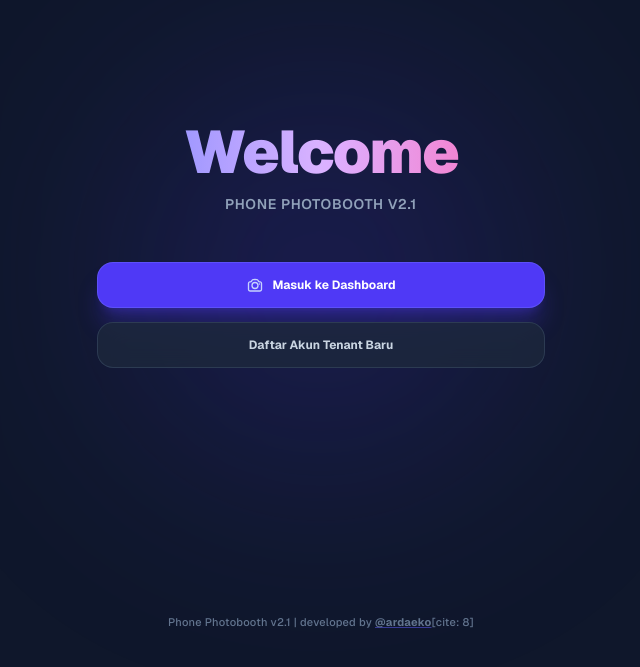
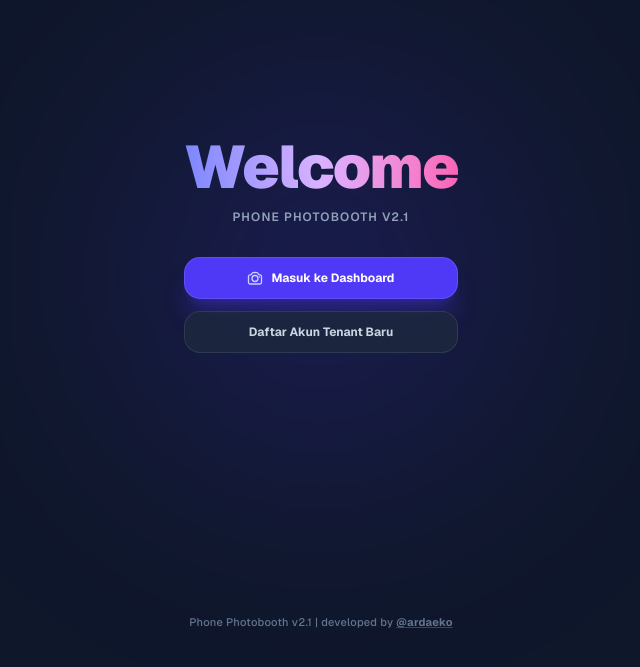
Before and after one commit to ardaeko91/mobile-photobooth, a Next.js app: page / in a window 1280 px wide. Shown: the part 127-794 px from the top of the page, without its empty margins (319-959 px from the left). Built offline with nearby package versions, Linux system fonts and the light colour scheme.

Commit message:
style: adjust button width

```diff
--- a/src/app/page.js
+++ b/src/app/page.js
@@ -7,31 +7,30 @@ export default function HomePage() {
       {/* Background Accent Glow */}
       <div className="absolute top-1/2 left-1/2 -translate-x-1/2 -translate-y-1/2 w-96 h-96 bg-indigo-600/20 blur-[120px] rounded-full pointer-events-none" />
 
-      {/* Spacer Atas untuk Keseimbangan Layout */}
+      {/* Spacer Atas */}
       <div className="w-full" />
 
-      {/* Content utama di tengah */}
-      <div className="max-w-md w-full space-y-8 text-center z-10 my-auto">
+      {/* Content Utama di Tengah */}
+      <div className="flex flex-col items-center text-center z-10 my-auto">
 
         {/* Header Judul & Sub-judul */}
-        <div className="space-y-3">
+        <div className="space-y-3 mb-8">
           <h1 className="text-5xl md:text-6xl font-black tracking-tight text-transparent bg-clip-text bg-gradient-to-r from-indigo-400 via-purple-300 to-pink-400">
             Welcome
           </h1>
-          <p className="text-xs md:text-sm font-semibold tracking-wider text-slate-400 uppercase">
+          <p className="text-[11px] md:text-xs font-semibold tracking-widest text-slate-400 uppercase">
             Phone Photobooth v2.1
           </p>
         </div>
 
-        {/* Action Buttons */}
-        <div className="flex flex-col gap-3.5 pt-4">
+        {/* Action Buttons (Lebar disesuaikan dengan teks Welcome) */}
+        <div className="w-full max-w-[280px] flex flex-col gap-3">
 
-          {/* Tombol Login dengan Logo Modern */}
+          {/* Tombol Login */}
           <Link
             href="/login"
-            className="w-full py-3.5 px-6 bg-indigo-600 hover:bg-indigo-500 text-white font-bold text-xs rounded-2xl shadow-xl shadow-indigo-600/30 border border-indigo-400/30 flex items-center justify-center gap-2.5 transition-all duration-200 active:scale-95 group"
+            className="w-full py-3 px-4 bg-indigo-600 hover:bg-indigo-500 text-white font-bold text-xs rounded-2xl shadow-xl shadow-indigo-600/30 border border-indigo-400/30 flex items-center justify-center gap-2 transition-all duration-200 active:scale-95 group"
           >
-            {/* Logo Kamera Modern SVG */}
             <svg
               className="w-4 h-4 text-indigo-200 group-hover:scale-110 transition-transform"
               fill="none"
@@ -57,7 +56,7 @@ export default function HomePage() {
           {/* Tombol Register */}
           <Link
             href="/register"
-            className="w-full py-3.5 px-6 bg-slate-800/80 hover:bg-slate-700/80 text-slate-300 hover:text-white font-bold text-xs rounded-2xl border border-slate-700/80 backdrop-blur-md transition-all duration-200 active:scale-95"
+            className="w-full py-3 px-4 bg-slate-800/80 hover:bg-slate-700/80 text-slate-300 hover:text-white font-bold text-xs rounded-2xl border border-slate-700/80 backdrop-blur-md transition-all duration-200 active:scale-95"
           >
             Daftar Akun Tenant Baru
           </Link>
@@ -73,7 +72,7 @@ export default function HomePage() {
           rel="noopener noreferrer"
           className="text-[11px] font-medium text-slate-500 hover:text-indigo-400 transition-colors duration-200 tracking-wide"
         >
-          Phone Photobooth v2.1 | developed by <span className="font-bold underline decoration-indigo-500/50">@ardaeko</span>[cite: 8]
+          Phone Photobooth v2.1 | developed by <span className="font-bold underline decoration-indigo-500/50">@ardaeko</span>
         </a>
       </footer>
 
```
